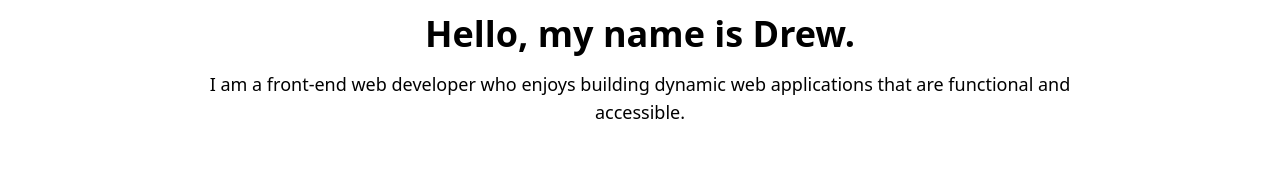
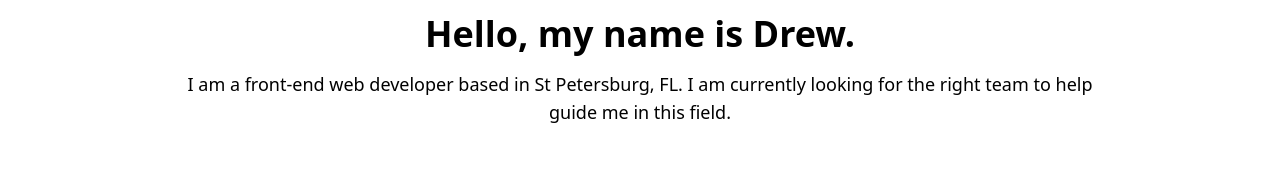
Before and after one commit to drewwdev/portfolio, a React (Create React App) app: page / in a window 1280 px wide. Shown: the part 126-302 px from the top of the page. Built offline with nearby package versions, Linux system fonts and the light colour scheme.

Commit message:
Rewording the subtitle to not match what's already in the footer

```diff
--- a/src/components/Subtitle.js
+++ b/src/components/Subtitle.js
@@ -2,10 +2,12 @@ import React from "react";
 
 function Subtitle() {
   return (
-    <div className="sm:mx-44 mx-12 my-4 text-center text-lg">
-      I am a front-end web developer who enjoys building dynamic web
-      applications that are functional and accessible.
-    </div>
+    <>
+      <p className="sm:mx-44 mx-12 my-4 text-center text-lg">
+        I am a front-end web developer based in St Petersburg, FL. I am
+        currently looking for the right team to help guide me in this field.
+      </p>
+    </>
   );
 }
 
```
